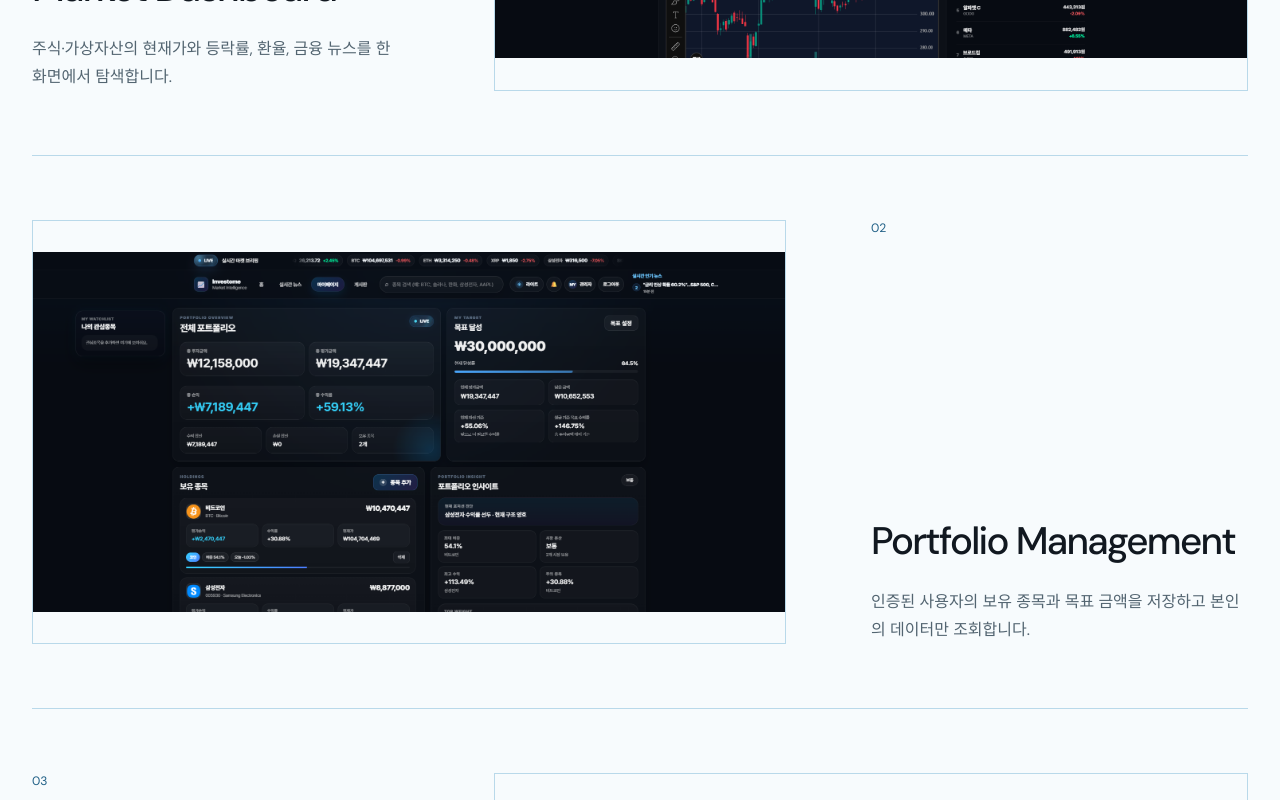
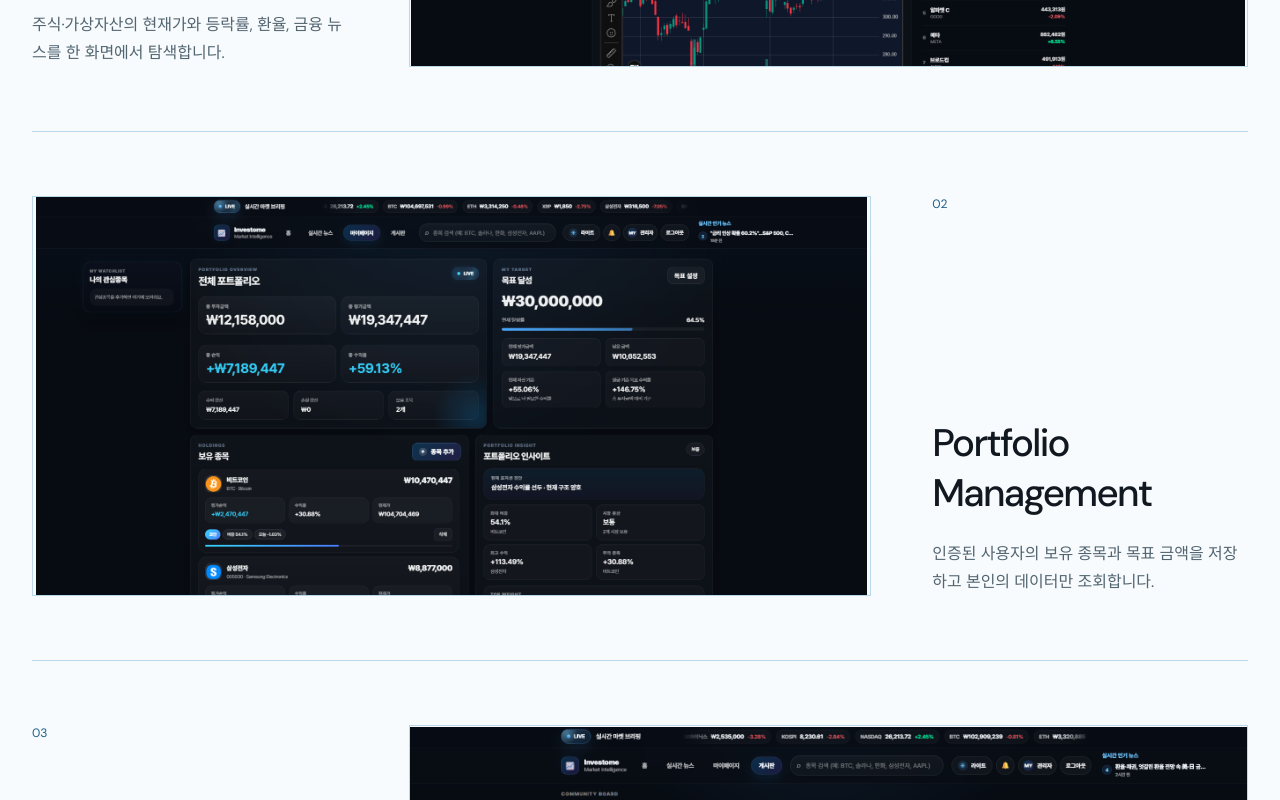
Before and after one commit to Kimdonggyu26/portfolio, a React (Vite) app: page /projects/investome in a window 1280 px wide. Shown: the part 3160-3960 px from the top of the page. Built offline with nearby package versions, Linux system fonts and the light colour scheme.

Commit message:
refine Investome feature image proportions

```diff
--- a/src/styles/global.css
+++ b/src/styles/global.css
@@ -588,3 +588,19 @@ button, input, textarea, select { font: inherit; }
   object-fit: contain;
   background: var(--paper);
 }
+
+
+/* Key feature screenshot proportions */
+.feature-row .image-placeholder {
+  aspect-ratio: 2.1 / 1;
+}
+
+@media (min-width: 901px) {
+  .feature-row {
+    grid-template-columns: .82fr 2.18fr;
+    gap: 5%;
+  }
+  .feature-row--reverse {
+    grid-template-columns: 2.18fr .82fr;
+  }
+}
```
